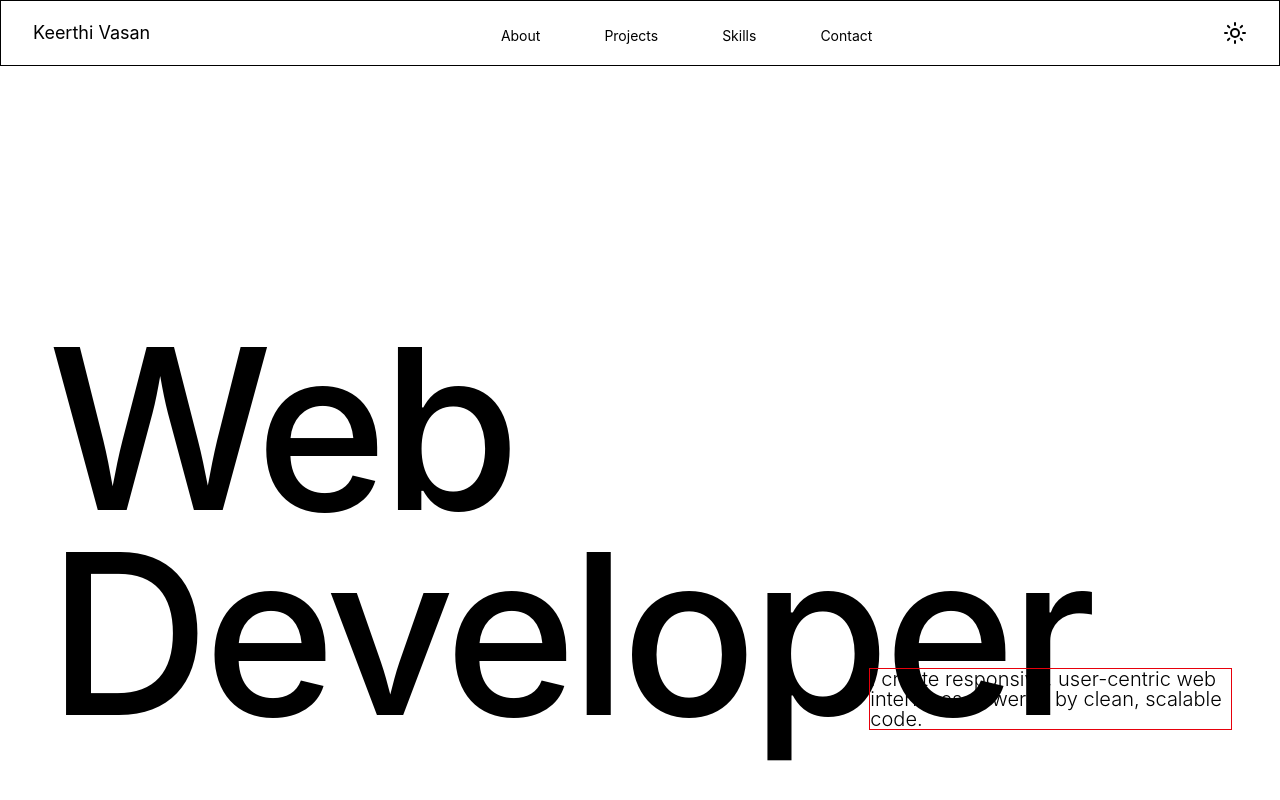
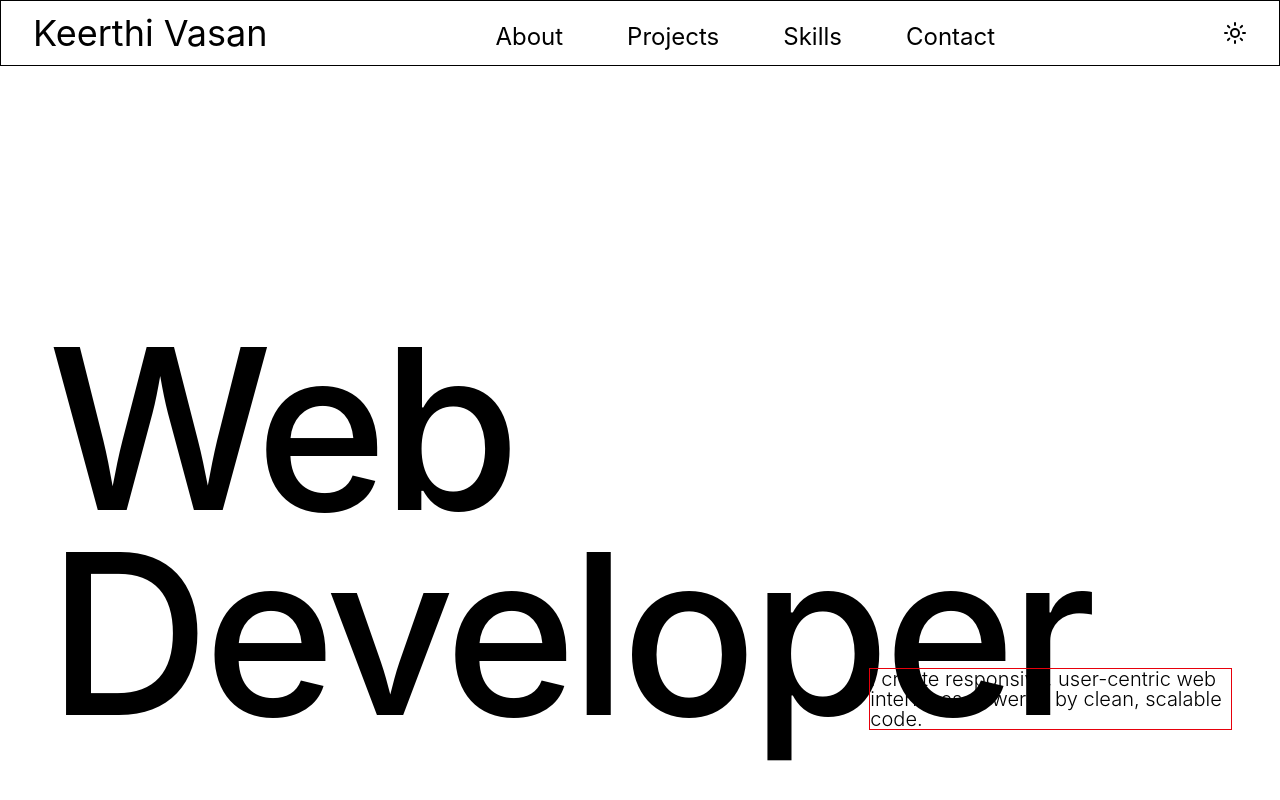
Before and after one commit to keerthivasan-mp4/Portfolio, a React (Vite) app: page / in a window 1280 px wide. Shown: the top 800 px of the page. Built offline with nearby package versions, Linux system fonts and the light colour scheme.

Commit message:
re asiigned the text size values.

```diff
--- a/src/Component/NavBar.tsx
+++ b/src/Component/NavBar.tsx
@@ -18,7 +18,7 @@ export default function NavBar() {
 
         {/* Name */}
         <div className="shrink-0 justify-items-start">
-          <span className="text-lg">
+          <span className="text-sm md:text-lg lg:text-3xl xl:text-4xl">
             Keerthi Vasan
           </span>
         </div>
@@ -32,7 +32,7 @@ export default function NavBar() {
               <a
                 key={link.name}
                 href={link.href}
-                className="text-sm transition-colors transition-colors duration-300 hover:text-blue-500 md:text-sm lg:text-sm"
+                className="text-sm transition-colors duration-300 hover:text-blue-500 md:text-sm lg:text-2xl"
                 onClick={(e) => {
                   e.preventDefault();
                   setActiveLink(link.name); // Fixed: update state with the clicked link name
```
Also changed, not shown: 1 other file (tests, documents, lock files or other folders).
